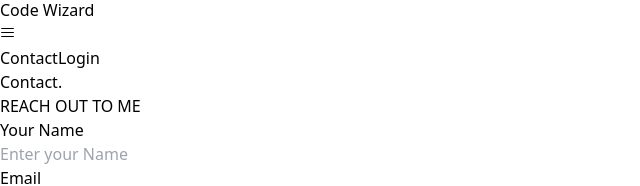
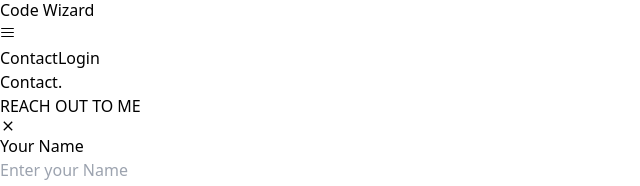
Before and after one commit to y4th4rthh/text-editor-app, a React (Vite) app: page /contact in a window 1280 px wide. Shown: the part 302-488 px from the top of the page, without its empty margins (0-640 px from the left). Built offline with nearby package versions, Linux system fonts and the light colour scheme.

Commit message:
Changes done in ui

```diff
--- a/src/ContactPage.jsx
+++ b/src/ContactPage.jsx
@@ -1,4 +1,6 @@
 import React, { useRef, useState } from "react";
+import { Link } from "react-router-dom";
+import { IoMdClose } from "react-icons/io";
 
 const ContactPage = () => {
   const formRef = useRef();
@@ -124,9 +126,17 @@ const ContactPage = () => {
     <div className="min-h-screen bg-gradient-to-br from-gray-900 to-gray-800 text-white flex items-center justify-center p-4">
       <div className="w-full max-w-md bg-gray-800 rounded shadow-lg overflow-hidden">
         <div className="p-8">
-          <h2 className="text-4xl font-extrabold text-left pb-2 text-transparent bg-clip-text bg-gradient-to-r from-blue-400 to-purple-500">Contact.</h2>
-          <p className="text-left text-transparent bg-clip-text bg-gradient-to-r from-blue-400 to-purple-500 font-light mb-8">REACH OUT TO ME</p>
-
+          <div className="flex justify-between ">
+            <div>
+              <h2 className="text-4xl font-extrabold text-left pb-2 text-transparent bg-clip-text bg-gradient-to-r from-blue-400 to-purple-500">Contact.</h2>
+              <p className="text-left text-transparent bg-clip-text bg-gradient-to-r from-blue-400 to-purple-500 font-light mb-8">REACH OUT TO ME</p>
+            </div>
+            <div className=''>
+              <Link to="/">
+                <IoMdClose className='font-semibold text-3xl cursor-pointer hover:scale-125 transition-transform ease-linear text-red-500' />
+              </Link>
+            </div>
+          </div>
           <form onSubmit={handleSubmit} ref={formRef} className="space-y-6">
             <div>
               <label htmlFor="name" className="block text-sm font-medium text-gray-300 mb-1">Your Name</label>
```
